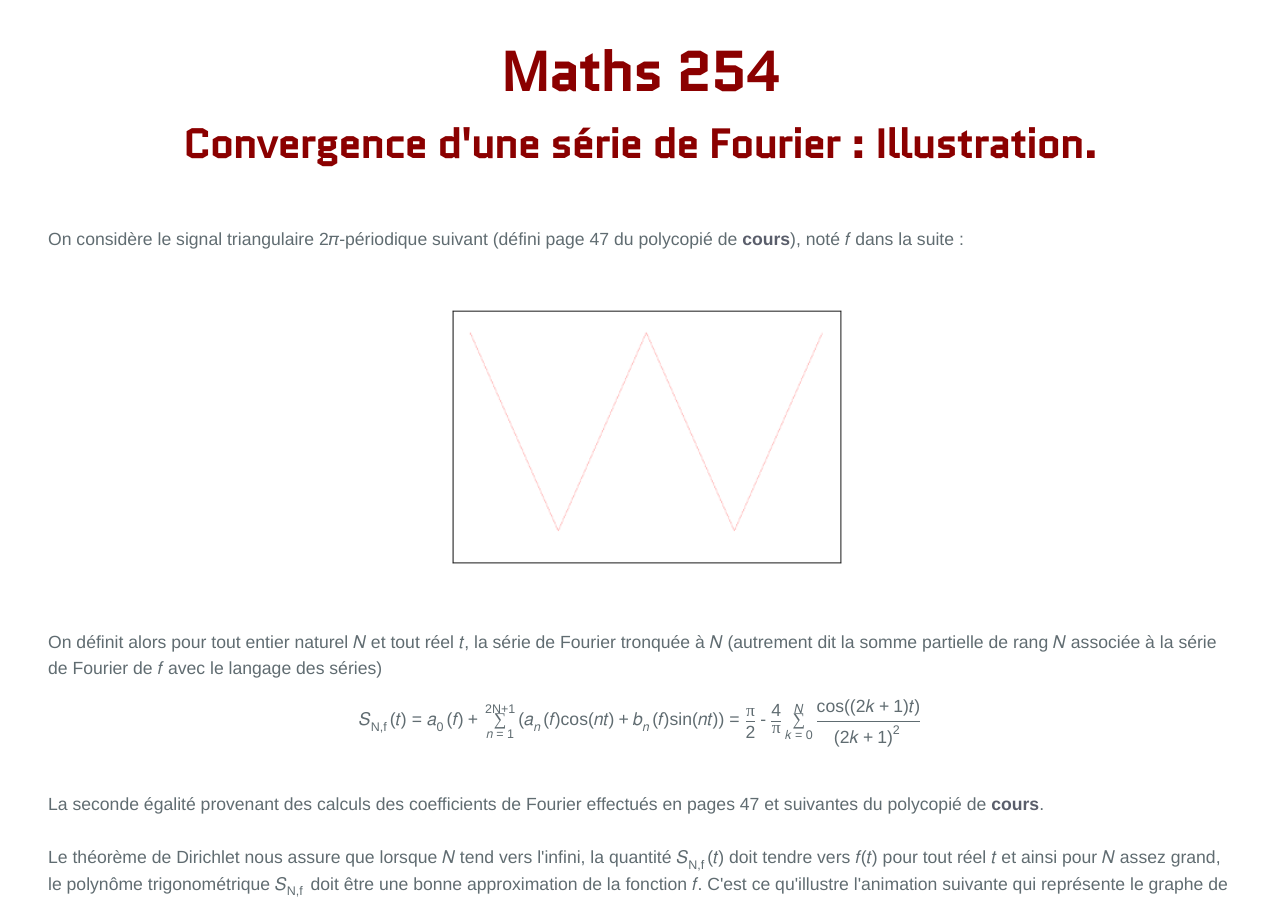
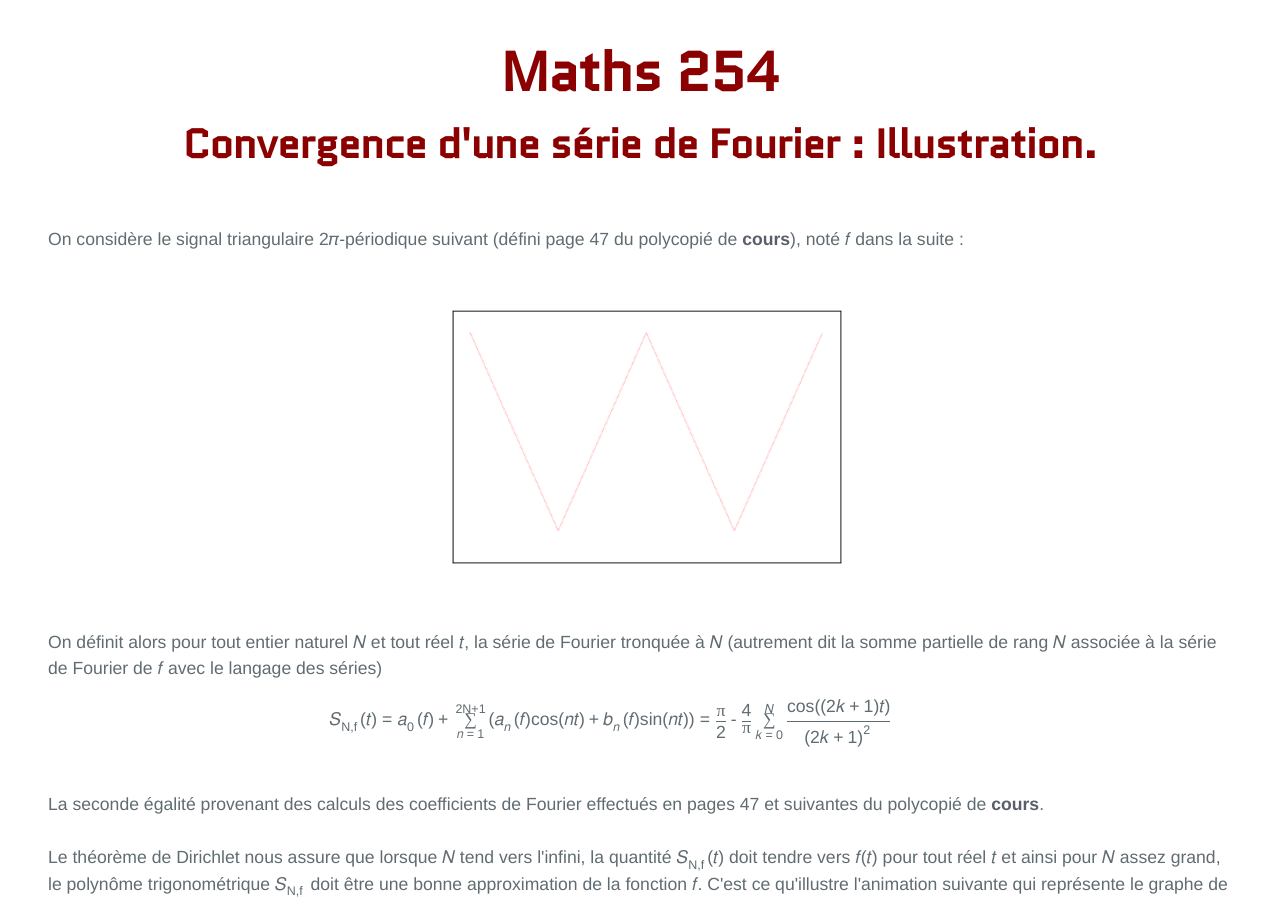
Before and after one commit to KevinDestagnol/algebre.github.io, a Jekyll site: the page built from triangle.md, in a window 1280 px wide. Shown: the part 260-1161 px from the top of the page. Built offline with Jekyll 4.4.1, drawn with Linux system fonts in a browser that asks for light colours; some web fonts are replaced.

Commit message:
Update default9.html

```diff
--- a/_layouts/default9.html
+++ b/_layouts/default9.html
@@ -46,7 +46,7 @@
 
 On définit alors pour tout entier naturel <math><mi>N</mi></math> et tout réel <math><mi>t</mi></math>, la série de Fourier tronquée à <math><mi>N</mi></math> (autrement dit la somme partielle de rang <math><mi>N</mi></math> associée à la série de Fourier de <math><mi>f</mi></math> avec le langage des séries) </br>
 <p class="flotte" style="text-align:center">
-<math mathsize="normal" xmlns="http://www.w3.org/1998/Math/MathML" display="block" style="font-family:Times New Roman, Times, serif;">
+<math mathsize="normal" xmlns="http://www.w3.org/1998/Math/MathML" display="block" style="font-family:Times New Roman, Times, serif;" class="math-container">
 	<msub><mi>S</mi><mi>N,f</mi></msub><mi>(</mi><mi>t</mi><mi>)</mi>
     <mo>=</mo>
 	<msub><mi>a</mi><mn>0</mn></msub><mi>(</mi><mi>f</mi><mi>)</mi><mo>+</mo>
```
